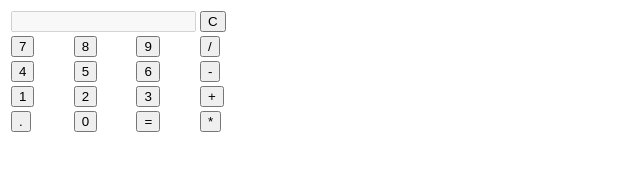
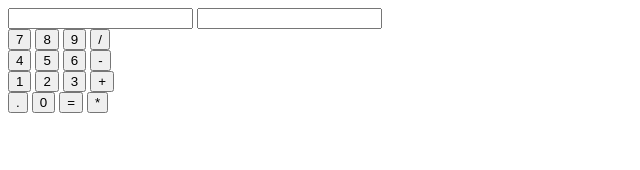
Before and after one commit to sreeyu/Calculator, a plain HTML site: page index.html in a window 1280 px wide. Shown: the whole page, without its empty margins (0-640 px from the left). Drawn offline with Linux system fonts and the light colour scheme.

Commit message:
Make few changes in the structure

```diff
--- a/index.html
+++ b/index.html
@@ -7,35 +7,37 @@
     <title>Calculator</title>
 </head>
 <body>
-    <table>
-        <tr>
-            <td colspan="3"><input type="text" disabled></td>
-            <td><input type="button" value="C"></td>
-        </tr>
-        <tr>
-            <td><input type="button" value="7"></td>
-            <td><input type="button" value="8"></td>
-            <td><input type="button" value="9"></td>
-            <td><input type="button" value="/"></td>
-        </tr>
-        <tr>
-            <td><input type="button" value="4"></td>
-            <td><input type="button" value="5"></td>
-            <td><input type="button" value="6"></td>
-            <td><input type="button" value="-"></td>
-        </tr>
-        <tr>
-            <td><input type="button" value="1"></td>
-            <td><input type="button" value="2"></td>
-            <td><input type="button" value="3"></td>
-            <td><input type="button" value="+"></td>
-        </tr>
-        <tr>
-            <td><input type="button" value="."></td>
-            <td><input type="button" value="0"></td>
-            <td><input type="button" value="="></td>
-            <td><input type="button" value="*"></td>
-        </tr>
-    </table>
+    <div class="container">
+
+        <div>
+            <input type="text" id="screen" class="display">
+            <input type="text" id="result" class="display">
+        </div>
+        <div class="row-1 btn-row">
+            <input type="button" value="7">
+            <input type="button" value="8">
+            <input type="button" value="9">
+            <input type="button" value="/">
+        </div>
+        <div class="row-2 btn-row">
+            <input type="button" value="4">
+            <input type="button" value="5">
+            <input type="button" value="6">
+            <input type="button" value="-">
+        </div>
+        <div class="row-3 btn-row">
+            <input type="button" value="1">
+            <input type="button" value="2">
+            <input type="button" value="3">
+            <input type="button" value="+">
+        </div>
+        <div class="row-4 btn-row">
+            <input type="button" value=".">
+            <input type="button" value="0">
+            <input type="button" value="=">
+            <input type="button" value="*">
+        </div>
+
+</div>
 </body>
 </html>
```
